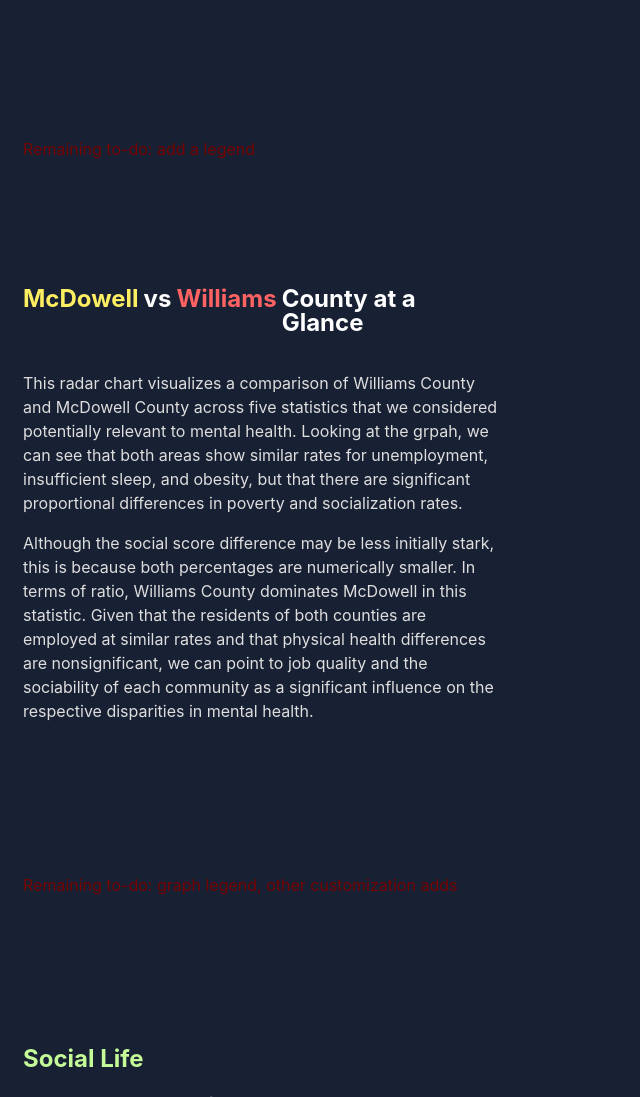
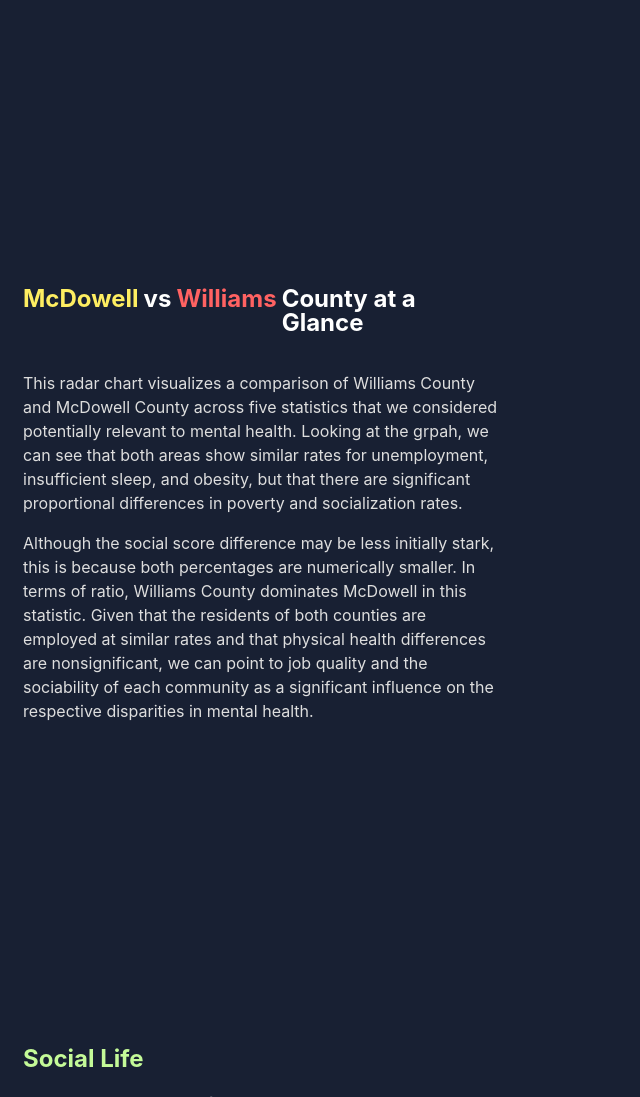
Before and after one commit to csci0465-f22/project-04-computer-dudes, a website: page index.html in a window 1280 px wide. Shown: the part 600-1697 px from the top of the page, without its empty margins (0-640 px from the left). Drawn offline with nearby package versions, Linux system fonts and the light colour scheme.

Commit message:
removed misleading run comment

```diff
--- a/index.html
+++ b/index.html
@@ -1,5 +1,4 @@
 <!DOCTYPE html>
-<!-- run the site with 'npm run dev' from console-->
 <html>
   <head>
       <meta charset="UTF-8">
@@ -42,10 +41,6 @@
             To visualize these phenomenon, we're using a broad range of sociohealth statistics
             to analyze various quality of life metrics as they relate to mental health.
           </p>
-
-          <p style="color:rgb(118, 3, 3); margin-top: 150px">
-            Remaining to-do: add a legend
-          </p>
         </section>
 
         <section>
@@ -76,10 +71,6 @@
             the residents of both counties are employed at similar rates and that physical health differences are nonsignificant,
             we can point to job quality and the sociability of each community as a significant influence
             on the respective disparities in mental health.
-          </p>
-
-          <p style="color:rgb(118, 3, 3); margin-top: 150px">
-            Remaining to-do: graph legend, other customization adds
           </p>
 
         </section>
```
